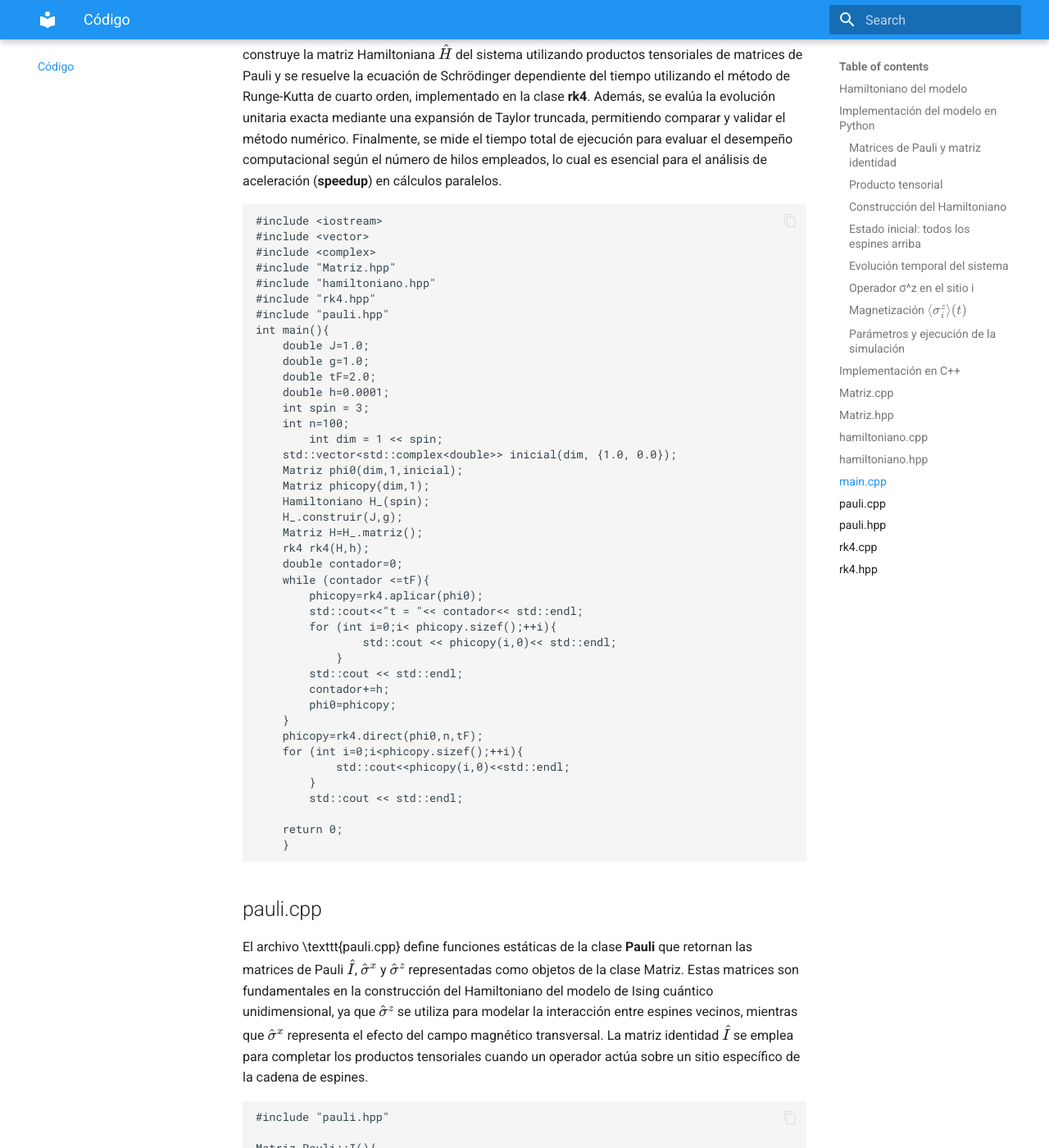
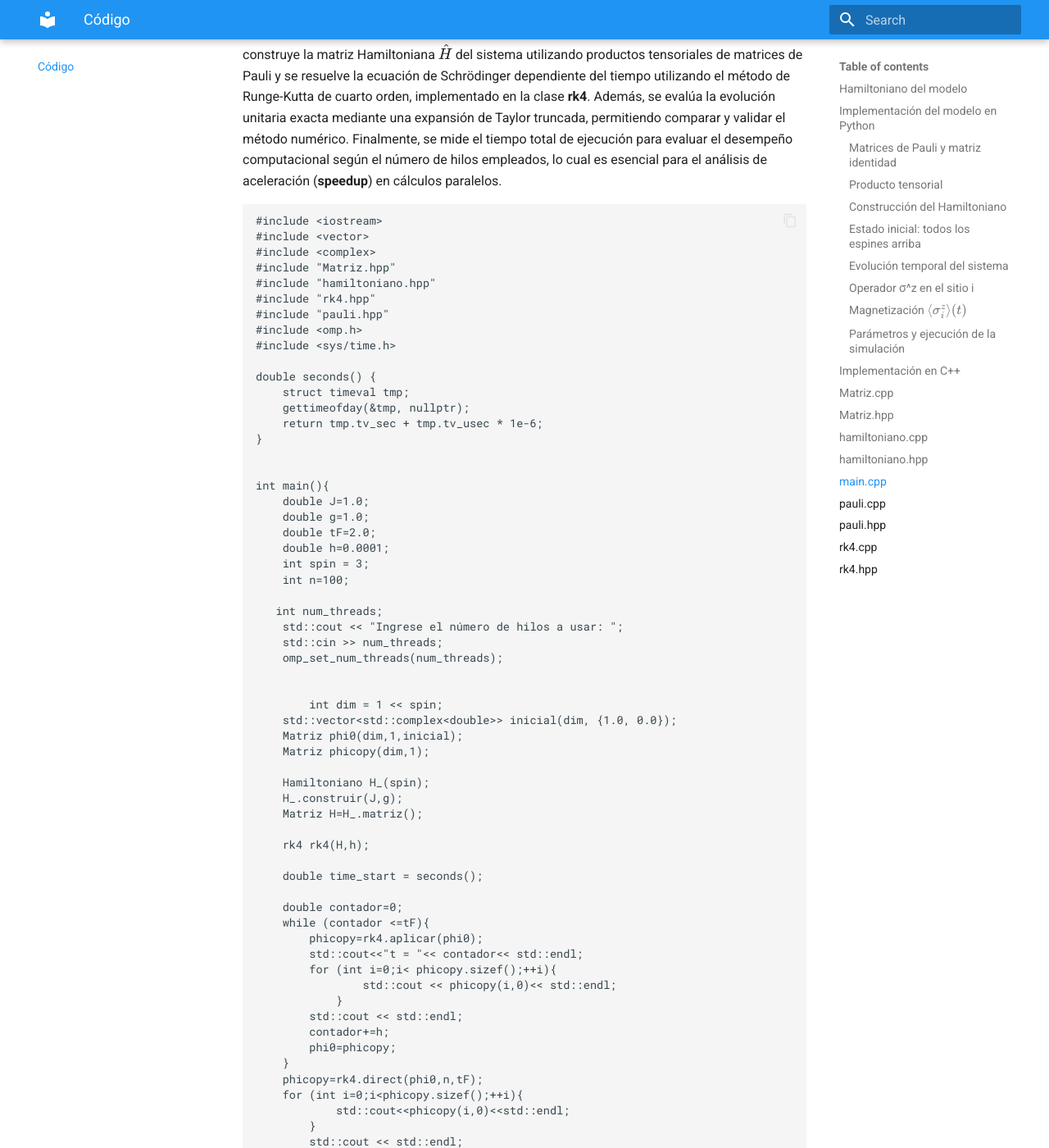
Before and after one commit to Kimberline019/ising-mkdocs, an MkDocs documentation site: the page built from docs/codigo.md, in a window 1280 px wide and 1400 px high, scrolled down 6662 px. Shown: the whole window at 82% size. Built offline with MkDocs 1.6.1 and Material for MkDocs 9.7.7, drawn with Linux system fonts in a browser that asks for light colours; some of the changed text lies outside the part shown.

Commit message:
Update codigo.md

````diff
--- a/docs/codigo.md
+++ b/docs/codigo.md
@@ -318,6 +318,16 @@ El archivo **main.cpp** realiza la simulación numérica de la dinámica del mod
 #include "hamiltoniano.hpp"
 #include "rk4.hpp"
 #include "pauli.hpp"
+#include <omp.h>
+#include <sys/time.h>
+
+double seconds() {
+    struct timeval tmp;
+    gettimeofday(&tmp, nullptr);
+    return tmp.tv_sec + tmp.tv_usec * 1e-6;
+}
+
+
 int main(){
 	double J=1.0;
 	double g=1.0;
@@ -325,14 +335,26 @@ int main(){
 	double h=0.0001;
 	int spin = 3;
 	int n=100;
+
+   int num_threads;
+    std::cout << "Ingrese el número de hilos a usar: ";
+    std::cin >> num_threads;
+    omp_set_num_threads(num_threads);
+
+
     	int dim = 1 << spin;
    	std::vector<std::complex<double>> inicial(dim, {1.0, 0.0});
 	Matriz phi0(dim,1,inicial);
 	Matriz phicopy(dim,1);
+
 	Hamiltoniano H_(spin);
 	H_.construir(J,g);
 	Matriz H=H_.matriz();
+
 	rk4 rk4(H,h);
+
+    double time_start = seconds();
+
 	double contador=0;
 	while (contador <=tF){
 		phicopy=rk4.aplicar(phi0);
@@ -350,6 +372,9 @@ int main(){
         }
         std::cout << std::endl;
 
+    double time_end = seconds();
+    std::cout << "Tiempo de ejecución: " << (time_end - time_start) << " segundos" << std::endl;
+    std::cout << "Número de hilos utilizados: " << num_threads << std::endl;
 	return 0;
 	}
 ```
````
